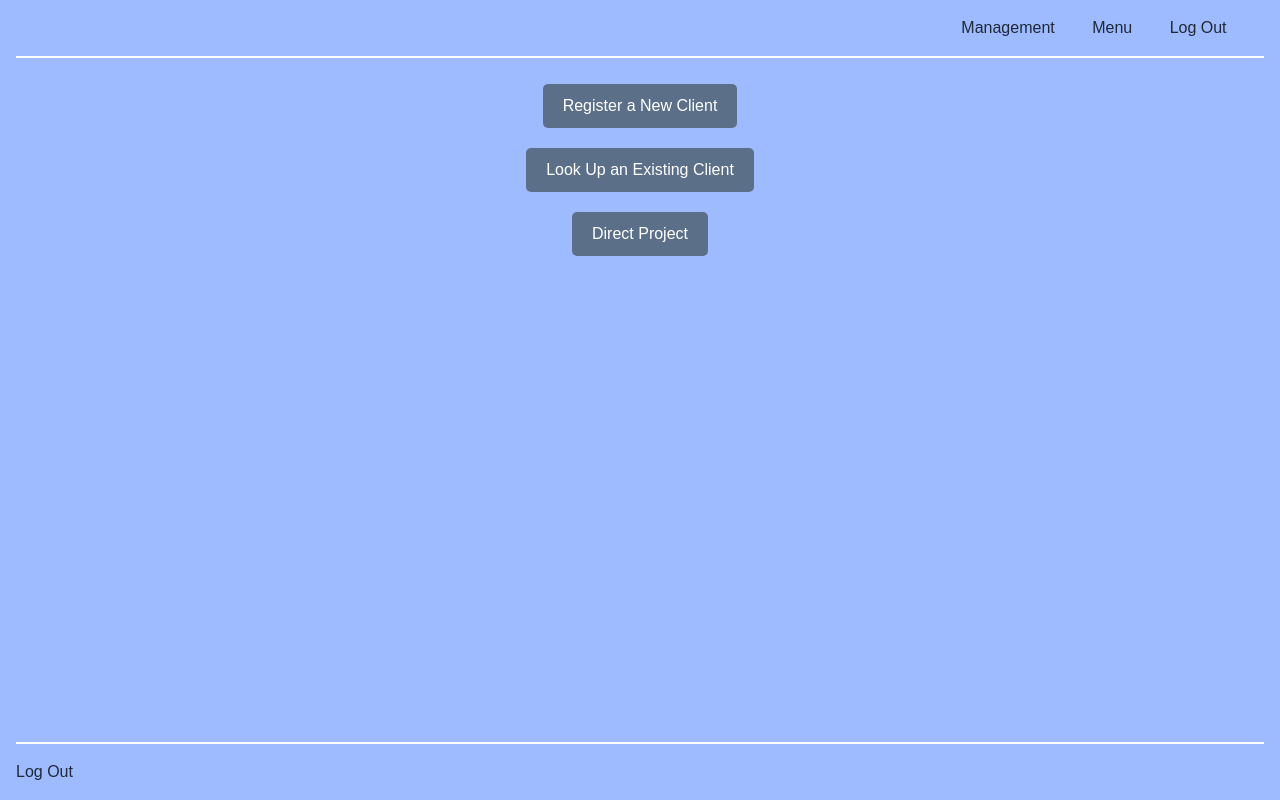
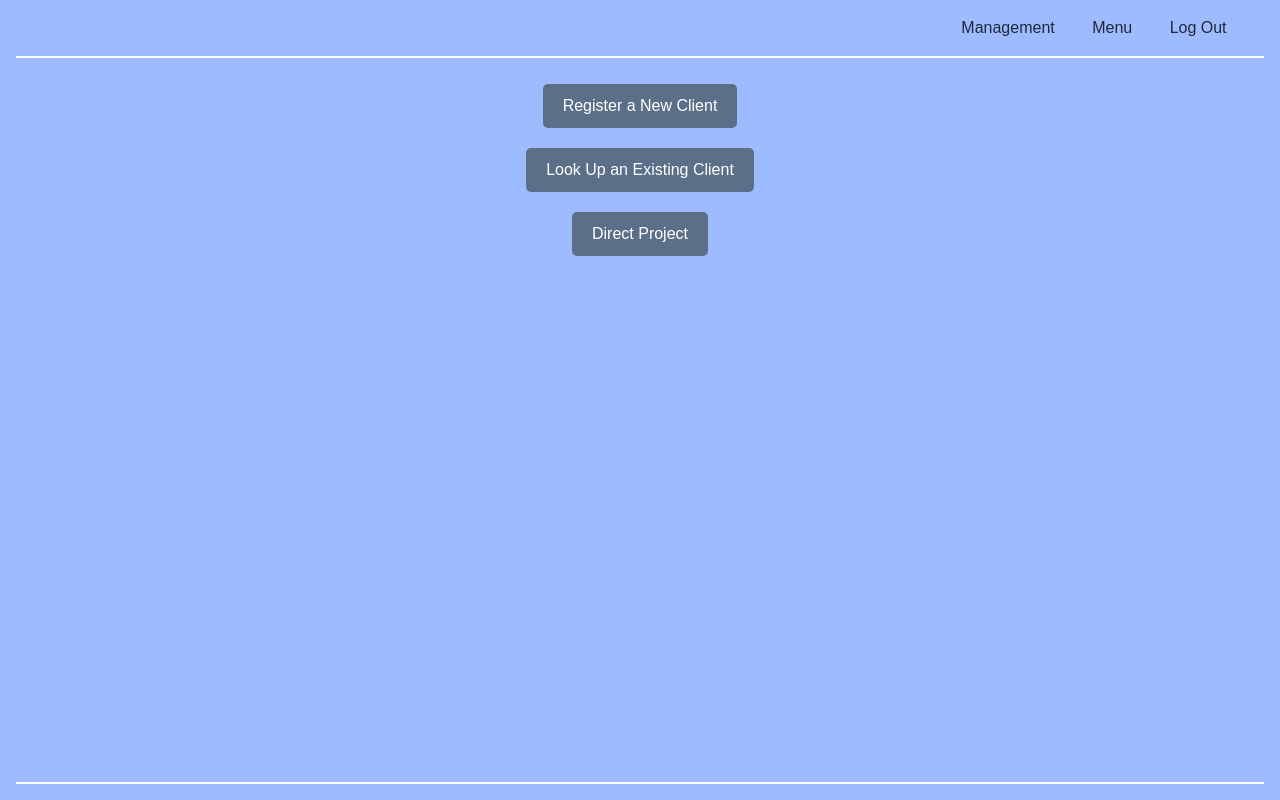
Before and after one commit to mengzhuou/BizWeb, a React (Create React App) app in the folder Frontend/frontend/: page /menu in a window 1280 px wide. Built offline with nearby package versions, Linux system fonts and the light colour scheme.

Commit message:
deleted unecessary code

```diff
--- a/Frontend/frontend/src/components/Menu.js
+++ b/Frontend/frontend/src/components/Menu.js
@@ -34,11 +34,6 @@ const Menu = () => {
           </button>
         </div>
       </main>
-      <footer>
-        <Link to="/" className="menuFooter">
-          Log Out
-        </Link>
-      </footer>
     </section>
   );
   return content;
--- a/Frontend/frontend/src/components/Table.jsx
+++ b/Frontend/frontend/src/components/Table.jsx
@@ -34,7 +34,6 @@ const Table = ({ clients, loading }) => {
           <th>Email</th>
           <th>Birth Date</th>
           <th>Phone Number</th>
-          <th>Gender</th>
         </tr>
       </thead>
       <tbody className="text-lg">
@@ -46,7 +45,6 @@ const Table = ({ clients, loading }) => {
             email,
             birthday,
             phoneNumber,
-            gender,
           }) => (
             <tr key={_id}>
               <td>{firstName}</td>
@@ -54,7 +52,6 @@ const Table = ({ clients, loading }) => {
               <td>{email}</td>
               <td>{formatBirthday(birthday)}</td>
               <td>{formatPhoneNumber(phoneNumber)}</td>
-              <td>{gender}</td>
             </tr>
           )
         )}
```
